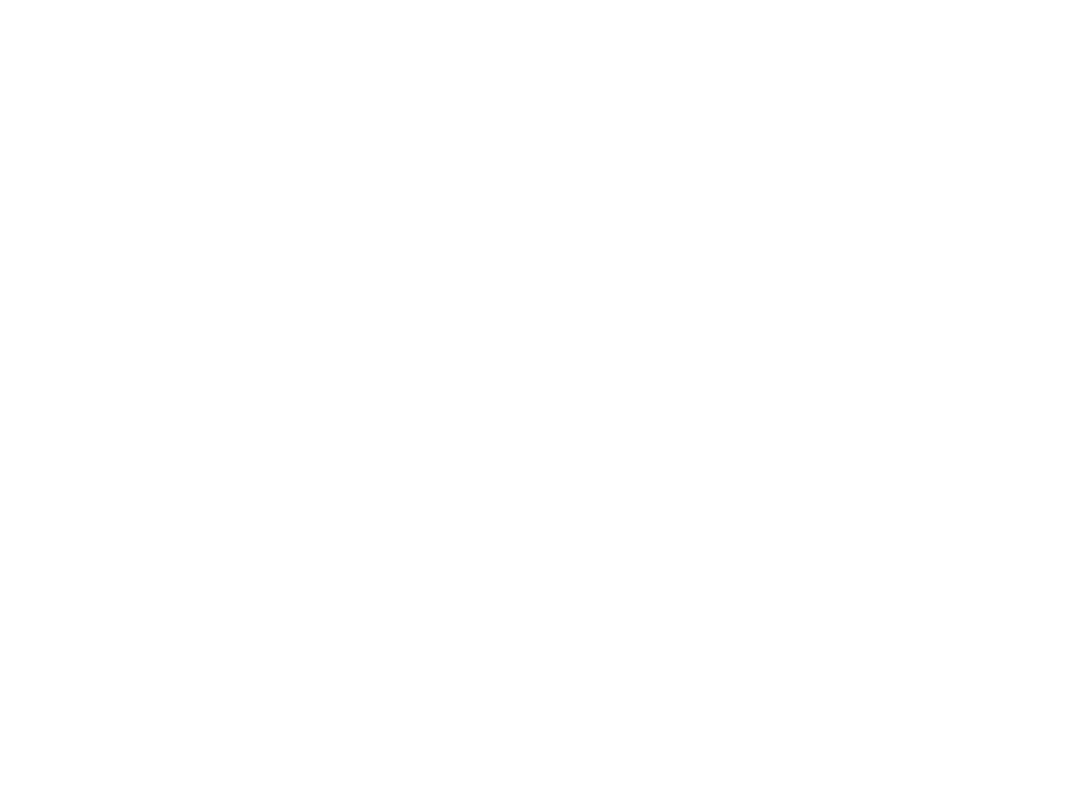
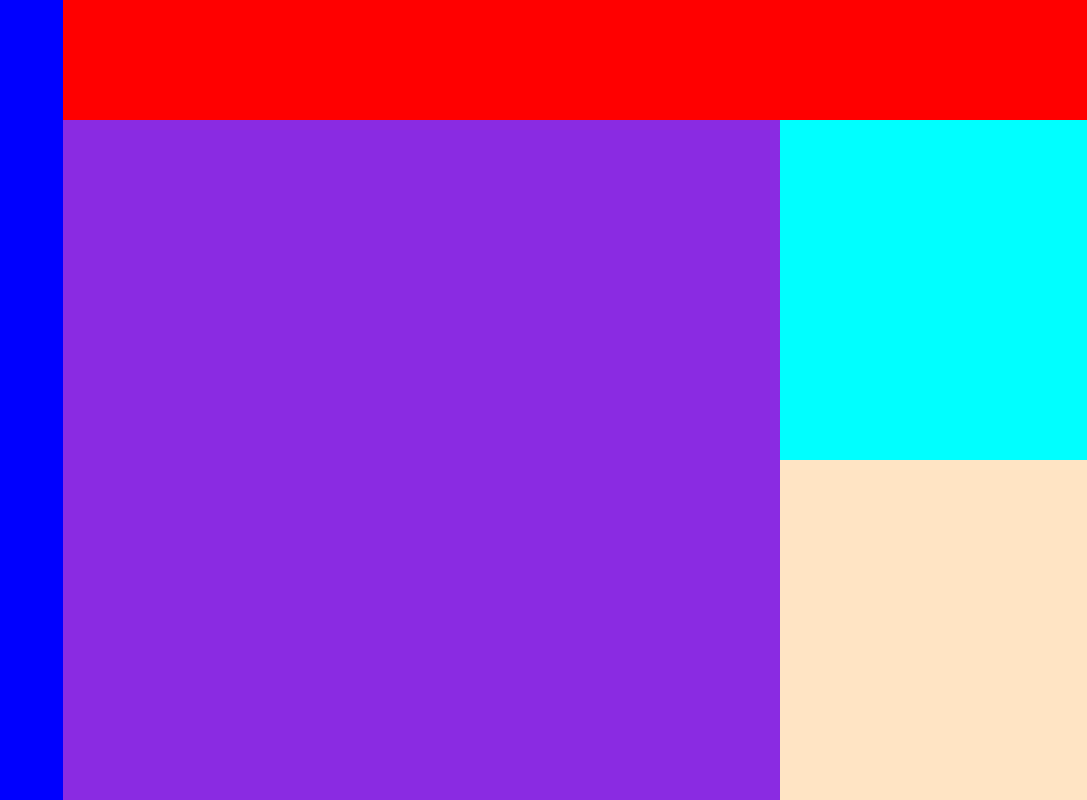
Before and after one commit to DevAranCarter/AdminDashboard.github.io, a plain HTML site: page index.html in a window 1280 px wide. Shown: the whole page, without its empty margins (193-1280 px from the left). Drawn offline with Linux system fonts and the light colour scheme.

Commit message:
Set up structure for components

```diff
--- a/index.html
+++ b/index.html
@@ -8,14 +8,21 @@
 </head>
 <body>
     <div class="container">
-        <div class="leftdash"></div>
+        <div class="leftdash">
 
+        </div>
+
+    <div class="banner">
+        <div class="search"></div>
+        <div class="about"></div>
     </div>
-    <div class="banner"></div>
-    <div class="projects">
+    <div class="info">
+        <div class="projects">
         <div class="project-cards"></div>
-    </div>
+        </div>
     <div class="announcements"></div>
    <div class="trending"></div>
+   </div>
+</div>
 </body>
 </html>
--- a/styles.css
+++ b/styles.css
@@ -0,0 +1,53 @@
+body {
+    margin: 0;
+    padding: 0;
+}
+
+.container {
+    width: 100%;
+    height: 100vh;
+    display: grid;
+    grid-template-columns: 20% 80%;
+    grid-template-rows: 15% 1fr 1fr;
+
+
+}
+
+.leftdash {
+    background-color: blue;
+    grid-column: 1/ 2;
+    grid-row: 1 / 4;
+    grid-template-rows: 50% 50%;
+
+}
+
+.banner {
+    background-color: red;
+    grid-column: 2/ 3;
+    grid-row: 1/ 2;
+    display: grid;
+    grid-template-rows: 50% 50%;
+}
+
+.info {
+    background-color: yellow;
+    grid-column: 2 / 3;
+    grid-row: 2 /4;
+    display: grid;
+    grid-template-columns: 70% 30%;
+}
+
+.projects {
+    background-color: blueviolet;
+    grid-column: 1/ 2;
+    grid-row: 1/3
+
+}
+
+.announcements {
+    background-color: aqua;
+}
+
+.trending {
+    background-color: bisque;
+}
```
